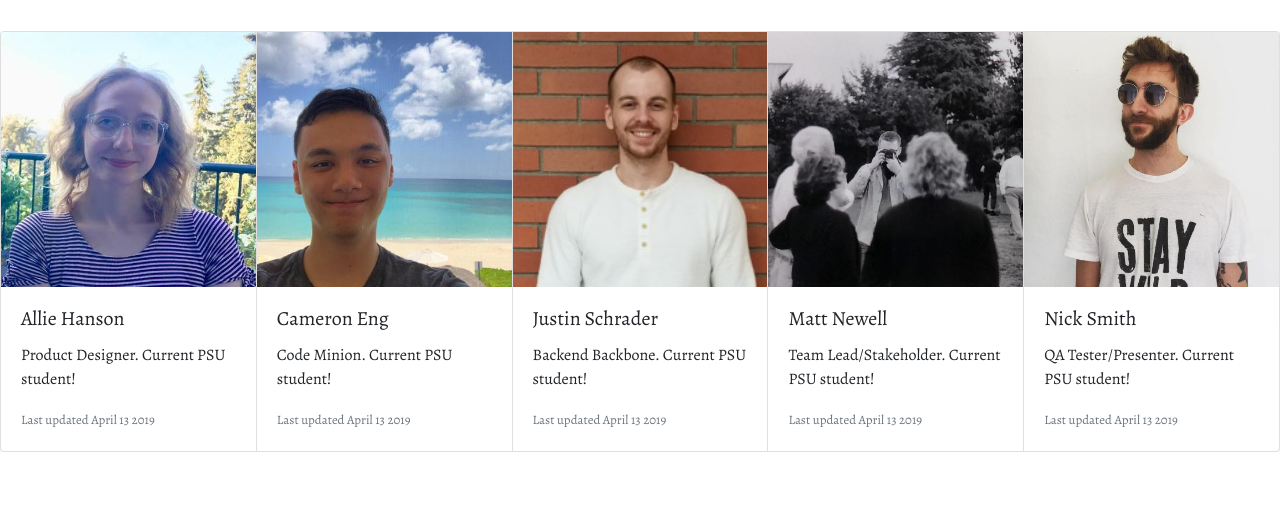
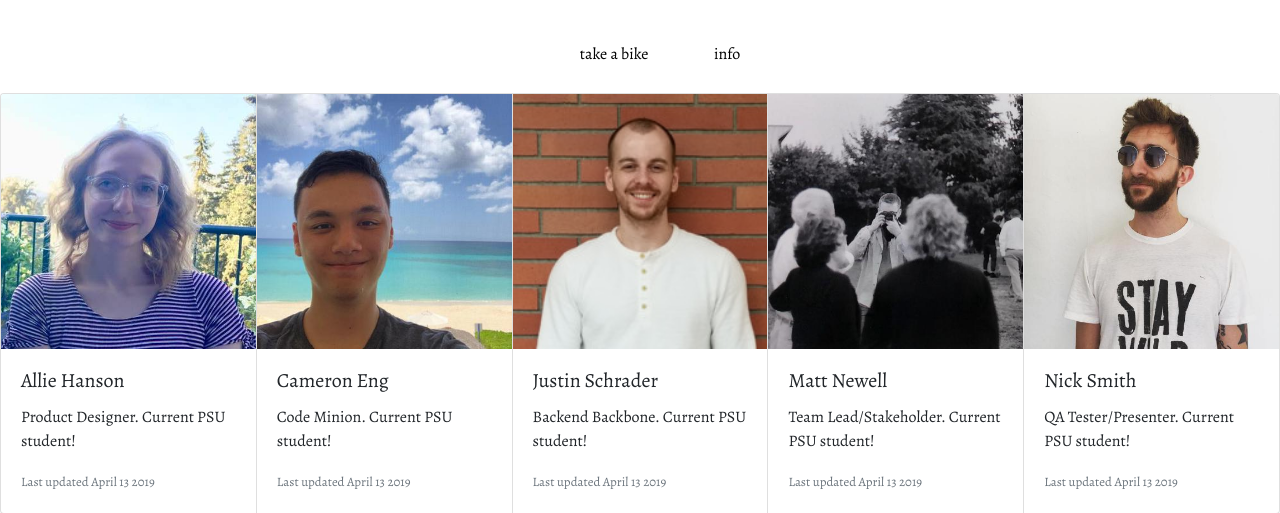
Before and after one commit to MattKNewell/TakeABike, a Flask app: page /about in a window 1280 px wide. Shown: the part 185-698 px from the top of the page. Run offline with Flask 2, Linux system fonts and the light colour scheme; some libraries are stand-ins or nearby versions.

Commit message:
Add nav to about page

```diff
--- a/templates/about.html
+++ b/templates/about.html
@@ -29,12 +29,42 @@
     body{
       font-family: 'Alegreya', Serif;
     }
+    nav.sitenavigation {
+      text-align: center;
+      margin-top: 1em;
+      margin-bottom: 1em;
+      font-size: 15 px;
+      font-family: 'Alegreya', Serif;
+    }
+    nav.sitenavigation li {
+      display: inline-block;
+      margin: 0.7em;
+    }
+    nav.sitenavigation a:link {
+      padding: 8px 20px;
+      border-radius: 12px;
+      color: black;
+      text-decoration: none;
+    }
+    nav.sitenavigation a:visited {
+      color: rgb(0,0,0);
+    }
+    nav.sitenavigation a:hover, nav.sitenavigation a:focus {
+      background-color: rgb(96, 172, 96);
+      color: rgb(255, 255, 255);
+    }
     </style>
   </head>
   <body>
     <div class="jumbotron">
       <h1 style="color:honeydew">ABOUT US!</h1>
     </div>
+    <nav class = "sitenavigation">
+      <ul>
+          <li><a href="index">take a bike</a></li>
+          <li><a href="info">info</a></li>
+      </ul>
+    </nav>
     <!--Allie-->
     <div class="card-group">
       <div class="card">
```
